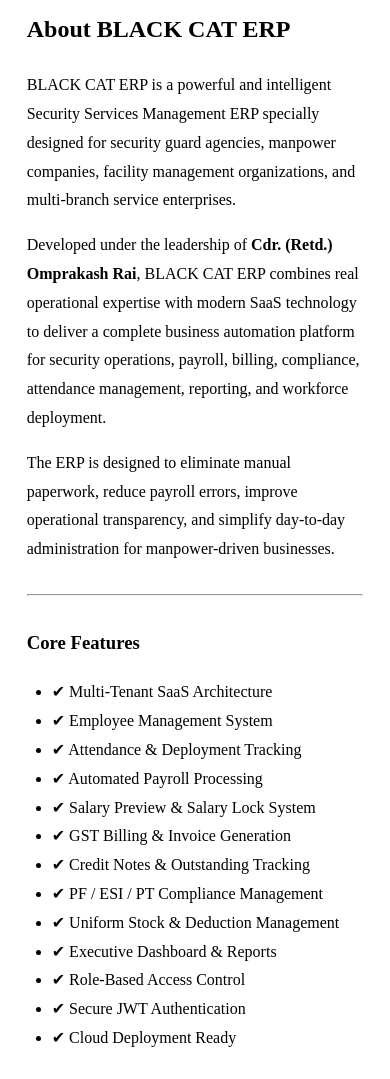
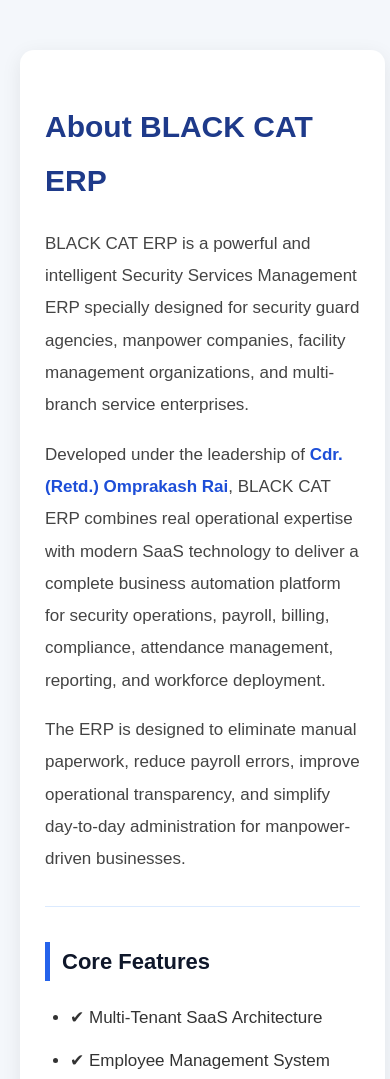
Before and after one commit to amitluv2gudgal-create/Web-Spectrum, a website: page public/about.html in a window 390 px wide. Shown: the top 1079 px of the page. Drawn offline with Linux system fonts and the light colour scheme.

Commit message:
About Styling

```diff
--- a/public/about.html
+++ b/public/about.html
@@ -1,3 +1,137 @@
+<!DOCTYPE html>
+<html>
+<head>
+    <title>Admin Leads</title>
+    <link rel="stylesheet" href="assets/css/style.css">
+
+    <style>
+
+body{
+    margin:0;
+    font-family:Arial, Helvetica, sans-serif;
+    background:#f4f7fb;
+    color:#222;
+}
+
+header{
+    background:linear-gradient(90deg,#0f172a,#1e3a8a);
+    padding:20px 40px;
+    color:white;
+    box-shadow:0 2px 10px rgba(0,0,0,0.2);
+}
+
+header h1{
+    margin:0;
+    font-size:32px;
+    letter-spacing:1px;
+}
+
+#navbar{
+    margin-top:15px;
+}
+
+#navbar a{
+    color:white;
+    text-decoration:none;
+    margin-right:20px;
+    font-weight:bold;
+    transition:0.3s;
+}
+
+#navbar a:hover{
+    color:#38bdf8;
+}
+
+.features{
+    padding:50px 20px;
+}
+
+.card{
+    background:white;
+    border-radius:14px;
+    padding:40px;
+    box-shadow:0 5px 20px rgba(0,0,0,0.08);
+}
+
+.card h2{
+    color:#1e3a8a;
+    font-size:38px;
+    margin-bottom:20px;
+}
+
+.card h3{
+    color:#0f172a;
+    margin-top:35px;
+    font-size:26px;
+    border-left:5px solid #2563eb;
+    padding-left:12px;
+}
+
+.card p{
+    font-size:17px;
+    line-height:1.9;
+    color:#444;
+}
+
+.card ul{
+    margin-top:15px;
+    margin-bottom:25px;
+}
+
+.card ul li{
+    margin-bottom:12px;
+    font-size:17px;
+    color:#333;
+}
+
+hr{
+    border:none;
+    height:1px;
+    background:#dbeafe;
+}
+
+footer{
+    background:#0f172a;
+    color:white;
+    text-align:center;
+    padding:20px;
+    margin-top:50px;
+}
+
+strong{
+    color:#1d4ed8;
+}
+
+@media(max-width:768px){
+
+    header{
+        padding:20px;
+    }
+
+    #navbar a{
+        display:inline-block;
+        margin-bottom:10px;
+    }
+
+    .card{
+        padding:25px;
+    }
+
+    .card h2{
+        font-size:30px;
+    }
+
+    .card h3{
+        font-size:22px;
+    }
+
+}
+
+</style>
+</head>
+
+<body>
+
 <section class="features">
 
     <div class="card" style="width:90%; max-width:1200px; margin:auto; text-align:left; line-height:1.8;">
@@ -223,3 +357,6 @@
     </div>
 
 </section>
+
+</body>
+</html>
```
